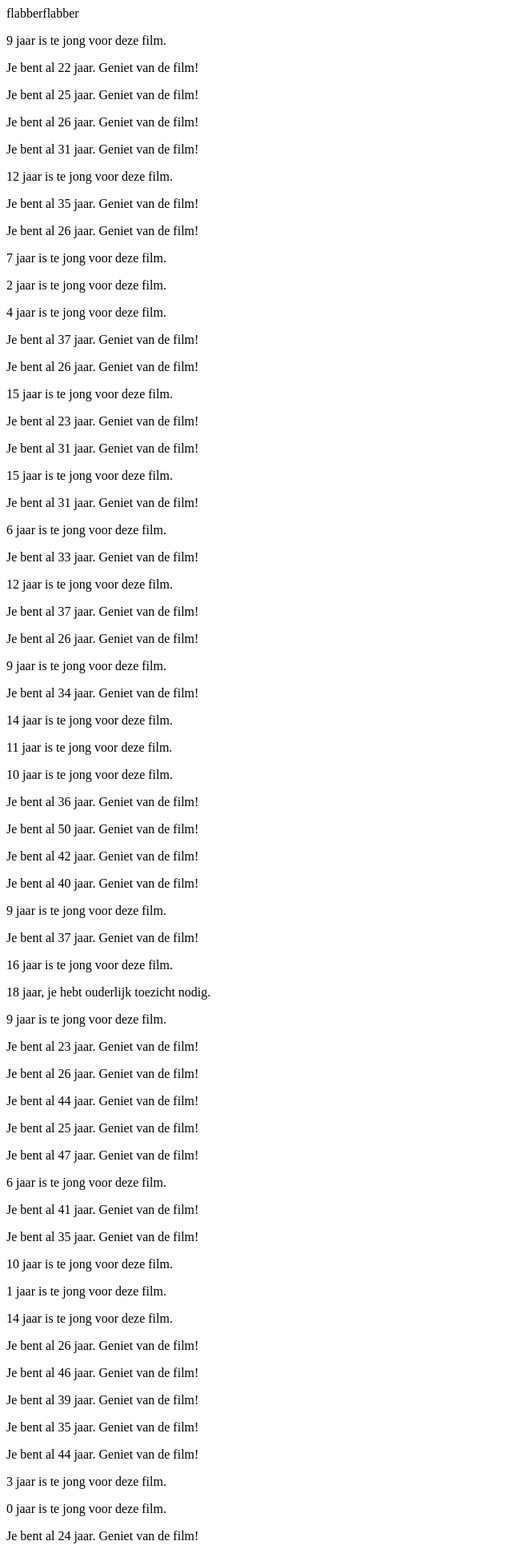
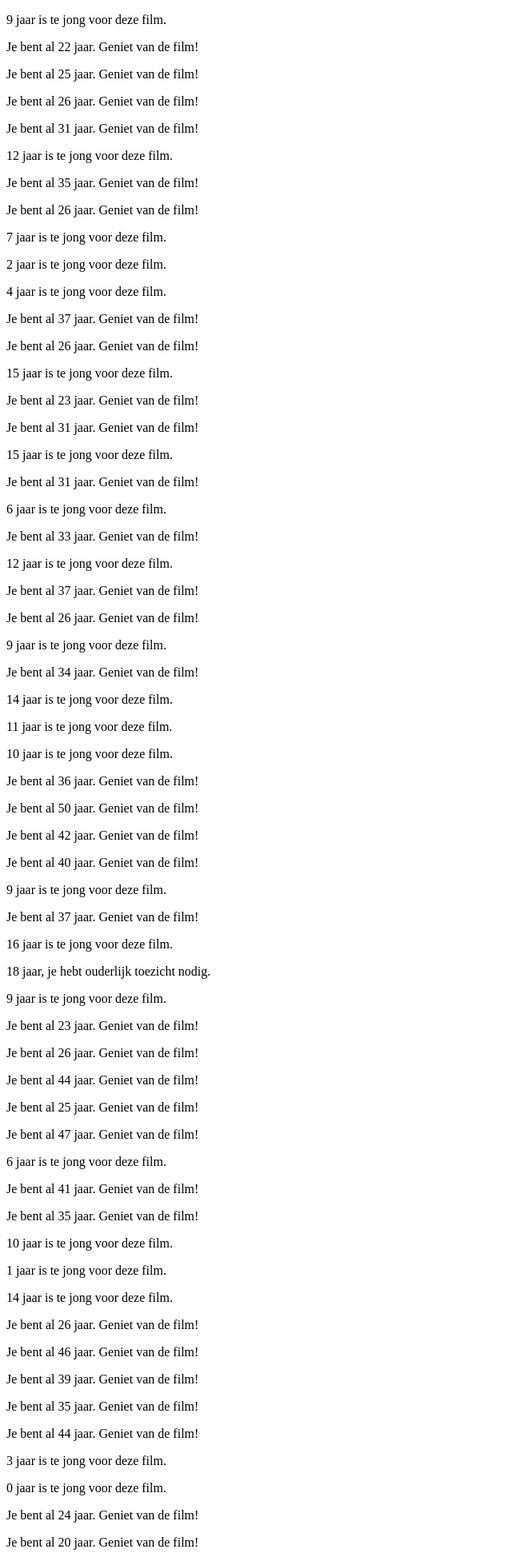
Before and after one commit to gdmgent-1718-webdev1/oefening-05-gijsbondue, a PHP site: page / in a window 1280 px wide. Shown: the top 1942 px of the page at 80% size, without its empty margins (0-640 px from the left). Run offline with PHP 8.4, Linux system fonts and the light colour scheme.

Commit message:
Update index.php

```diff
--- a/index.php
+++ b/index.php
@@ -8,7 +8,6 @@
   </head>
   <body>
   <?php
-    print "flabberflabber";
     function checkLeeftijd($leeftijd){
       if( $leeftijd < 17 ){
         return "<p>${leeftijd} jaar is te jong voor deze film.</p>";
```
